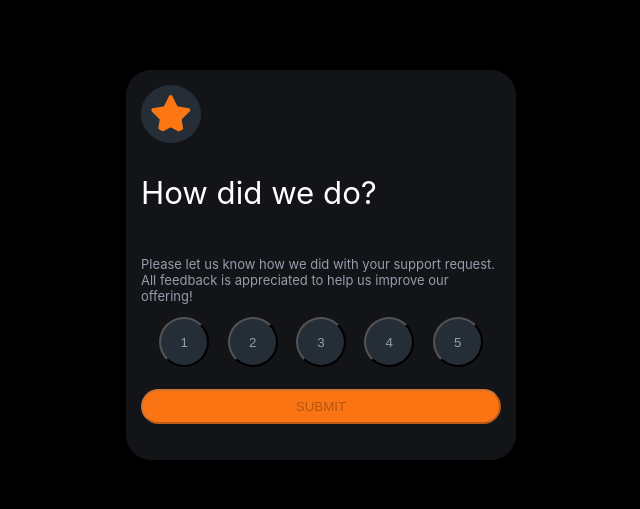
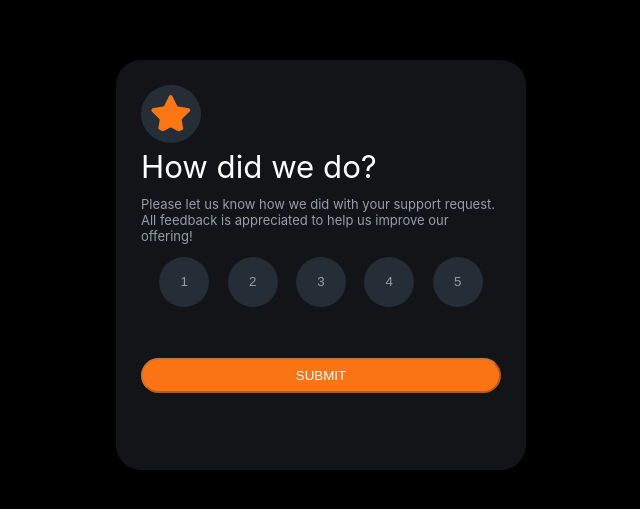
Before and after one commit to virgomoon-challenges/interactive-rating-component, a React (Create React App) app: page / in a window 1280 px wide. Shown: the part 135-644 px from the top of the page, without its empty margins (319-959 px from the left). Built offline with nearby package versions, Linux system fonts and the light colour scheme; the HTML template or start-up script is replaced by a standard one.

Commit message:
Complete

```diff
--- a/src/App.css
+++ b/src/App.css
@@ -19,7 +19,7 @@
   background-color: hsl(216, 12%, 8%);
   border-radius: 25px;
   justify-content: center;
-  padding: 15px;
+  padding: 25px;
 }
 
 .reply-container {
@@ -31,7 +31,11 @@
   border-radius: 25px;
   align-items: center;
   justify-content: center;
-  padding: 15px;
+  padding: 25px;
+}
+
+.reply-container > img {
+  margin-bottom: 10px;
 }
 
 .choice {
@@ -44,6 +48,7 @@
   width: 50px;
   height: 50px;
   border-radius: 25px;
+  border: none;
   color: hsl(217, 12%, 63%);
   text-align: center;
 }
@@ -53,7 +58,7 @@
   color: hsl(0, 0%, 100%);
 }
 
-.num-button:active{
+.num-button:focus{
   background-color: hsl(217, 12%, 63%);
   color: hsl(0, 0%, 100%);
 }
@@ -63,7 +68,7 @@
   height: auto;
   border-radius: 100%;
   padding: 10px;
-  background-color: hsl(213, 19%, 18%);;
+  background-color: hsl(213, 19%, 18%);
 }
 
 .center-pic{
@@ -72,18 +77,29 @@
 
 .title{
   font-size: larger;
+  margin-top: 5px;
+  margin-bottom: 5px;
 }
 
 .main-text {
   font-size: small;
   color: hsl(217, 12%, 63%);
+  margin-top: 5px;
 }
 
 .left {
   display: flex;
   flex-direction: column;
   text-align: left;
+}
 
+.selected {
+  background-color: hsl(213, 19%, 18%);
+  color: hsl(25, 97%, 53%);
+  padding: 10px;
+  border-radius: 25px;
+  margin-bottom: 5px;
+  margin-top: 5px;
 }
 
 .center {
@@ -100,9 +116,11 @@
 
 .button-submit{
   background-color: hsl(25, 97%, 53%);
+  color: hsl(0, 0%, 100%);;
   height: 35px;
   border-radius: 24px;
   flex-grow: 1;
+
 }
 
 .button-submit:hover{
@@ -111,7 +129,7 @@
 }
 
 .App-logo {
-  height: 40vmin;
+  height: 40vh;
   pointer-events: none;
 }
 
```
